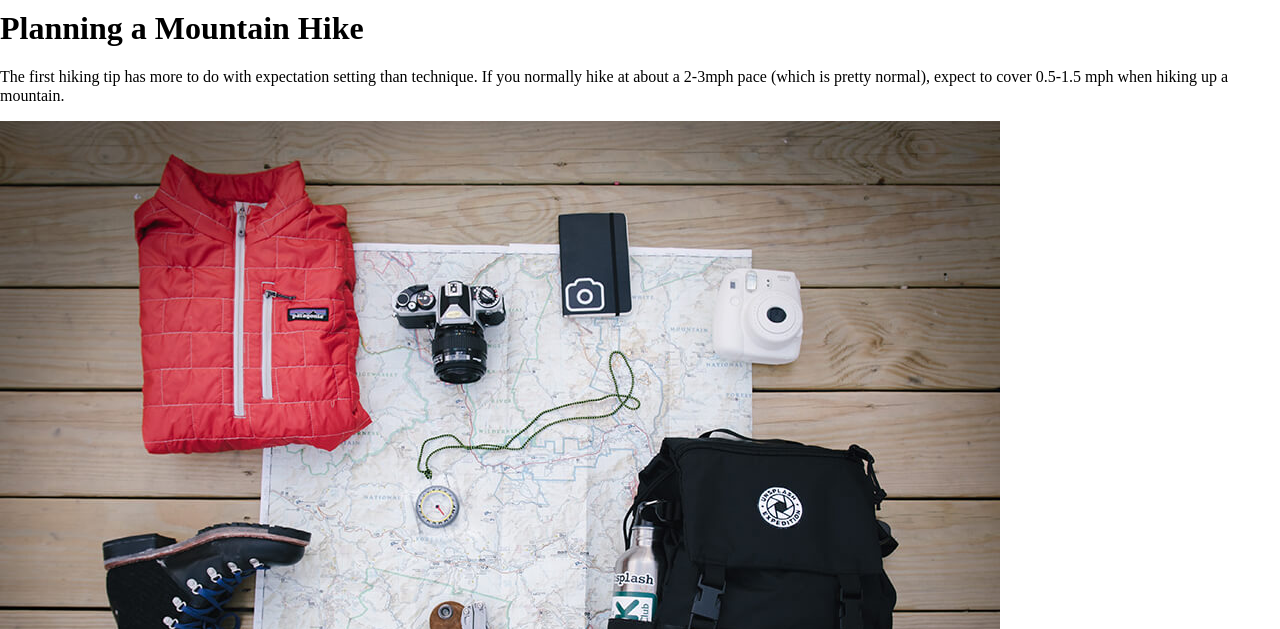
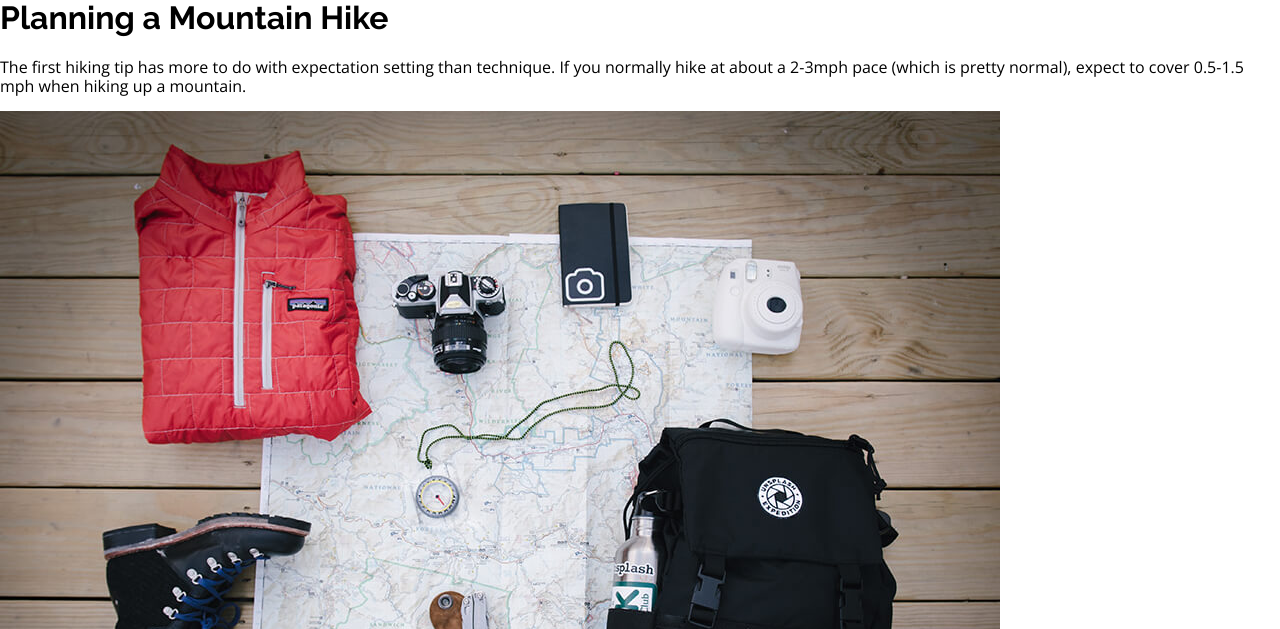
Before and after one commit to tusharranjan007/Info-552-SP24, a plain HTML site: page index.html in a window 1280 px wide. Shown: the part 2171-2800 px from the top of the page. Drawn offline with nearby package versions, Linux system fonts and the light colour scheme.

Commit message:
Added google fonts

```diff
--- a/index.html
+++ b/index.html
@@ -3,8 +3,14 @@
 <head>
     <meta charset="UTF-8">
     <meta name="viewport" content="width=device-width, initial-scale=1.0">
+   <!-- Google Fonts -->
+   <link rel="preconnect" href="https://fonts.googleapis.com">
+<link rel="preconnect" href="https://fonts.gstatic.com" crossorigin>
+<link href="https://fonts.googleapis.com/css2?family=Open+Sans:ital,wght@0,300..800;1,300..800&family=Raleway:ital,wght@0,100..900;1,100..900&display=swap" rel="stylesheet">
+
+<!-- Style Sheet -->
     <link rel="stylesheet" href="css/styles.css">
-    <title>Week 2</title>
+    <title>Week 3</title>
 </head>
 <body>
     <header>
--- a/scss/base/_typography.scss
+++ b/scss/base/_typography.scss
@@ -1,3 +1,12 @@
 /* =============
     Typography
 ============= */
+body {
+    font-family: "Open Sans", sans-serif;
+    font-optical-sizing: auto;
+  }
+
+h1 {
+    font-family: "Raleway", sans-serif;
+    font-optical-sizing: auto;
+}
```
Also changed, not shown: contact.html (+4 -0 lines), views.html (+5 -0 lines), css/styles.css.
